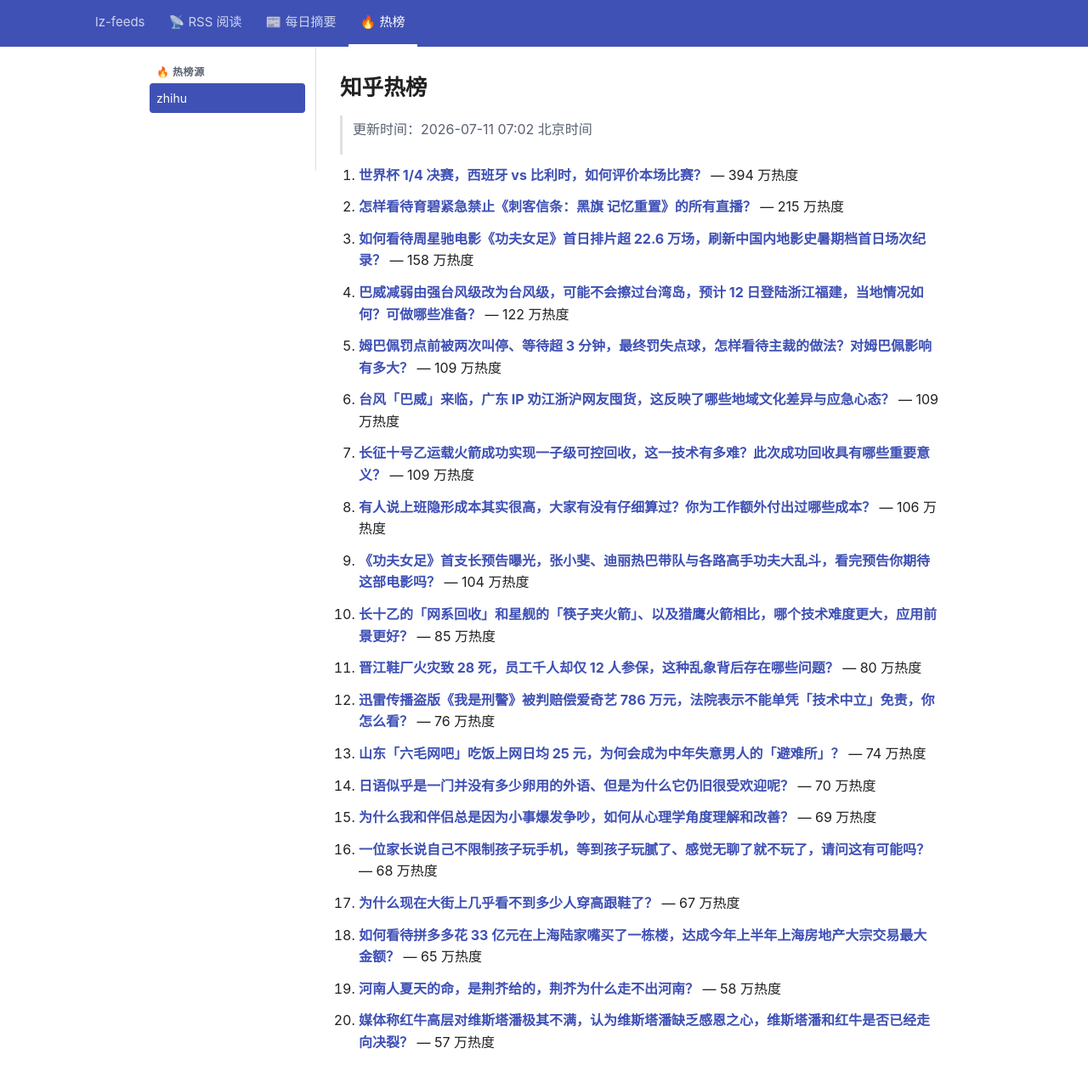
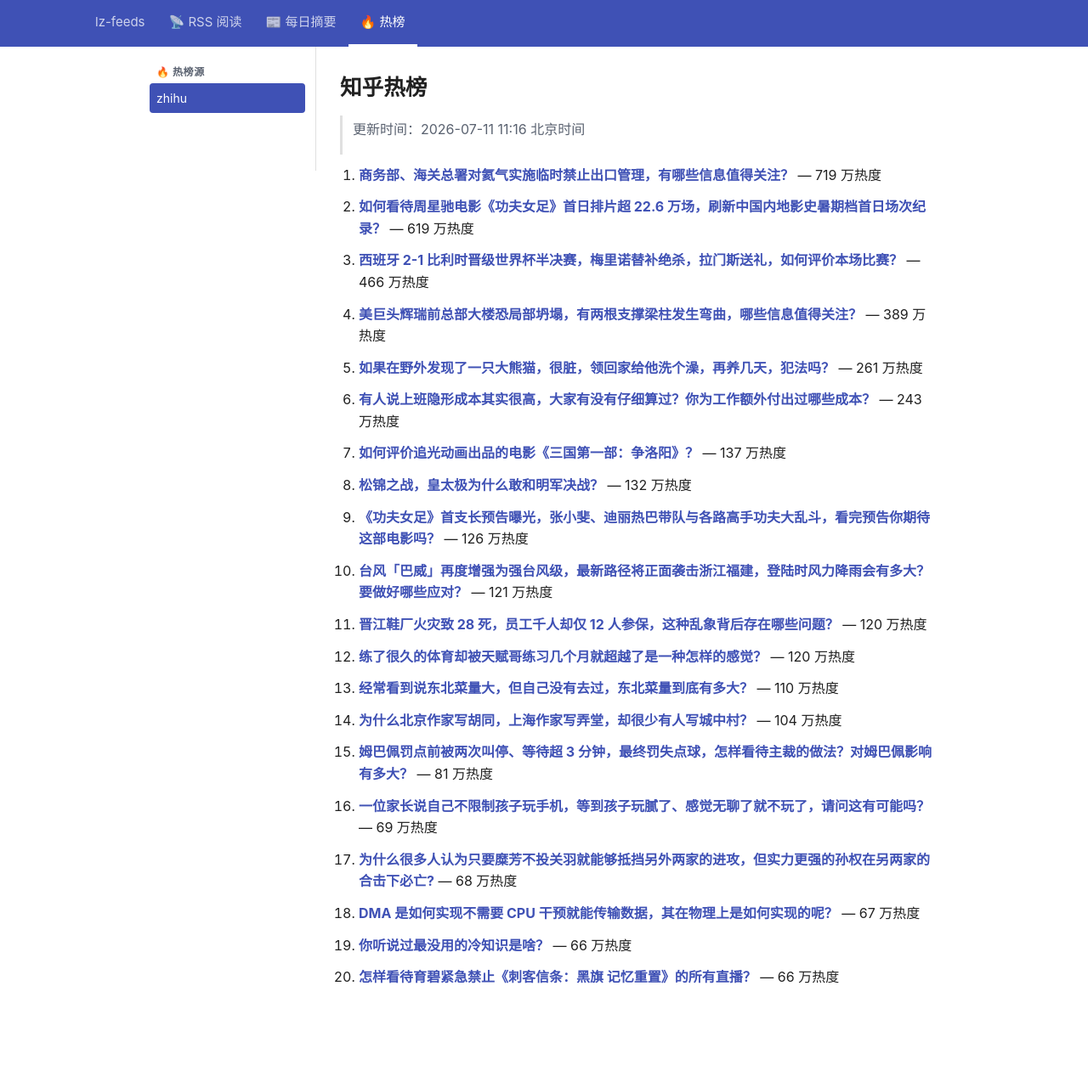
Before and after one commit to lizhang0101/lz-feeds, a Jekyll site: the page built from _hotlist/zhihu.md, in a window 1280 px wide and 1305 px high. Shown: the top 1274 px of the window at 85% size. Built offline with Jekyll 4.4.1, drawn with Linux system fonts in a browser that asks for light colours.

Commit message:
hotlist: 2026-07-11T03:16Z

```diff
--- a/_hotlist/zhihu.md
+++ b/_hotlist/zhihu.md
@@ -1,48 +1,48 @@
 ---
-updated: 2026-07-11 07:02 北京时间
+updated: 2026-07-11 11:16 北京时间
 count: 20
 ---
 
 # 知乎热榜
 
-> 更新时间：2026-07-11 07:02 北京时间
+> 更新时间：2026-07-11 11:16 北京时间
 
-1. **[世界杯 1/4 决赛，西班牙 vs 比利时，如何评价本场比赛？](https://www.zhihu.com/question/2058965616472450804)** — 394 万热度
+1. **[商务部、海关总署对氦气实施临时禁止出口管理，有哪些信息值得关注？](https://www.zhihu.com/question/2058959918087018226)** — 719 万热度
 
-2. **[怎样看待育碧紧急禁止《刺客信条：黑旗 记忆重置》的所有直播？](https://www.zhihu.com/question/2057907070880442102)** — 215 万热度
+2. **[如何看待周星驰电影《功夫女足》首日排片超 22.6 万场，刷新中国内地影史暑期档首日场次纪录？](https://www.zhihu.com/question/2059024185498808451)** — 619 万热度
 
-3. **[如何看待周星驰电影《功夫女足》首日排片超 22.6 万场，刷新中国内地影史暑期档首日场次纪录？](https://www.zhihu.com/question/2059024185498808451)** — 158 万热度
+3. **[西班牙 2-1 比利时晋级世界杯半决赛，梅里诺替补绝杀，拉门斯送礼，如何评价本场比赛？](https://www.zhihu.com/question/2058965616472450804)** — 466 万热度
 
-4. **[巴威减弱由强台风级改为台风级，可能不会擦过台湾岛，预计 12 日登陆浙江福建，当地情况如何？可做哪些准备？](https://www.zhihu.com/question/2058543803955241209)** — 122 万热度
+4. **[美巨头辉瑞前总部大楼恐局部坍塌，有两根支撑梁柱发生弯曲，哪些信息值得关注？](https://www.zhihu.com/question/2058872591855752079)** — 389 万热度
 
-5. **[姆巴佩罚点前被两次叫停、等待超 3 分钟，最终罚失点球，怎样看待主裁的做法？对姆巴佩影响有多大？](https://www.zhihu.com/question/2058868557505639714)** — 109 万热度
+5. **[如果在野外发现了一只大熊猫，很脏，领回家给他洗个澡，再养几天，犯法吗？](https://www.zhihu.com/question/444398458)** — 261 万热度
 
-6. **[台风「巴威」来临，广东 IP 劝江浙沪网友囤货，这反映了哪些地域文化差异与应急心态？](https://www.zhihu.com/question/2058370202128195965)** — 109 万热度
+6. **[有人说上班隐形成本其实很高，大家有没有仔细算过？你为工作额外付出过哪些成本？](https://www.zhihu.com/question/2058902757856080101)** — 243 万热度
 
-7. **[长征十号乙运载火箭成功实现一子级可控回收，这一技术有多难？此次成功回收具有哪些重要意义？](https://www.zhihu.com/question/2058516301257994660)** — 109 万热度
+7. **[如何评价追光动画出品的电影《三国第一部：争洛阳》？](https://www.zhihu.com/question/2050951363807405043)** — 137 万热度
 
-8. **[有人说上班隐形成本其实很高，大家有没有仔细算过？你为工作额外付出过哪些成本？](https://www.zhihu.com/question/2058902757856080101)** — 106 万热度
+8. **[松锦之战，皇太极为什么敢和明军决战？](https://www.zhihu.com/question/486113939)** — 132 万热度
 
-9. **[《功夫女足》首支长预告曝光，张小斐、迪丽热巴带队与各路高手功夫大乱斗，看完预告你期待这部电影吗？](https://www.zhihu.com/question/2058924914954827300)** — 104 万热度
+9. **[《功夫女足》首支长预告曝光，张小斐、迪丽热巴带队与各路高手功夫大乱斗，看完预告你期待这部电影吗？](https://www.zhihu.com/question/2058924914954827300)** — 126 万热度
 
-10. **[长十乙的「网系回收」和星舰的「筷子夹火箭」、以及猎鹰火箭相比，哪个技术难度更大，应用前景更好？](https://www.zhihu.com/question/2058873625373930494)** — 85 万热度
+10. **[台风「巴威」再度增强为强台风级，最新路径将正面袭击浙江福建，登陆时风力降雨会有多大？要做好哪些应对？](https://www.zhihu.com/question/2058838727388914671)** — 121 万热度
 
-11. **[晋江鞋厂火灾致 28 死，员工千人却仅 12 人参保，这种乱象背后存在哪些问题？](https://www.zhihu.com/question/2058823246980571934)** — 80 万热度
+11. **[晋江鞋厂火灾致 28 死，员工千人却仅 12 人参保，这种乱象背后存在哪些问题？](https://www.zhihu.com/question/2058823246980571934)** — 120 万热度
 
-12. **[迅雷传播盗版《我是刑警》被判赔偿爱奇艺 786 万元，法院表示不能单凭「技术中立」免责，你怎么看？](https://www.zhihu.com/question/2058174785780299246)** — 76 万热度
+12. **[练了很久的体育却被天赋哥练习几个月就超越了是一种怎样的感觉？](https://www.zhihu.com/question/627263032)** — 120 万热度
 
-13. **[山东「六毛网吧」吃饭上网日均 25 元，为何会成为中年失意男人的「避难所」？](https://www.zhihu.com/question/2057778953075561733)** — 74 万热度
+13. **[经常看到说东北菜量大，但自己没有去过，东北菜量到底有多大？](https://www.zhihu.com/question/469279323)** — 110 万热度
 
-14. **[日语似乎是一门并没有多少卵用的外语、但是为什么它仍旧很受欢迎呢？](https://www.zhihu.com/question/2175592475)** — 70 万热度
+14. **[为什么北京作家写胡同，上海作家写弄堂，却很少有人写城中村？](https://www.zhihu.com/question/2057893542500853366)** — 104 万热度
 
-15. **[为什么我和伴侣总是因为小事爆发争吵，如何从心理学角度理解和改善？](https://www.zhihu.com/question/1966462985095587672)** — 69 万热度
+15. **[姆巴佩罚点前被两次叫停、等待超 3 分钟，最终罚失点球，怎样看待主裁的做法？对姆巴佩影响有多大？](https://www.zhihu.com/question/2058868557505639714)** — 81 万热度
 
-16. **[一位家长说自己不限制孩子玩手机，等到孩子玩腻了、感觉无聊了就不玩了，请问这有可能吗？](https://www.zhihu.com/question/2056407322340103396)** — 68 万热度
+16. **[一位家长说自己不限制孩子玩手机，等到孩子玩腻了、感觉无聊了就不玩了，请问这有可能吗？](https://www.zhihu.com/question/2056407322340103396)** — 69 万热度
 
-17. **[为什么现在大街上几乎看不到多少人穿高跟鞋了？](https://www.zhihu.com/question/589084113)** — 67 万热度
+17. **[为什么很多人认为只要糜芳不投关羽就能够抵挡另外两家的进攻，但实力更强的孙权在另两家的合击下必亡?](https://www.zhihu.com/question/1937171202251653370)** — 68 万热度
 
-18. **[如何看待拼多多花 33 亿元在上海陆家嘴买了一栋楼，达成今年上半年上海房地产大宗交易最大金额？](https://www.zhihu.com/question/2058676026578657793)** — 65 万热度
+18. **[DMA 是如何实现不需要 CPU 干预就能传输数据，其在物理上是如何实现的呢？](https://www.zhihu.com/question/1963288681168233328)** — 67 万热度
 
-19. **[河南人夏天的命，是荆芥给的，荆芥为什么走不出河南？](https://www.zhihu.com/question/2057942154115298858)** — 58 万热度
+19. **[你听说过最没用的冷知识是啥？](https://www.zhihu.com/question/62631815)** — 66 万热度
 
-20. **[媒体称红牛高层对维斯塔潘极其不满，认为维斯塔潘缺乏感恩之心，维斯塔潘和红牛是否已经走向决裂？](https://www.zhihu.com/question/2058154812710065257)** — 57 万热度
+20. **[怎样看待育碧紧急禁止《刺客信条：黑旗 记忆重置》的所有直播？](https://www.zhihu.com/question/2057907070880442102)** — 66 万热度
```
